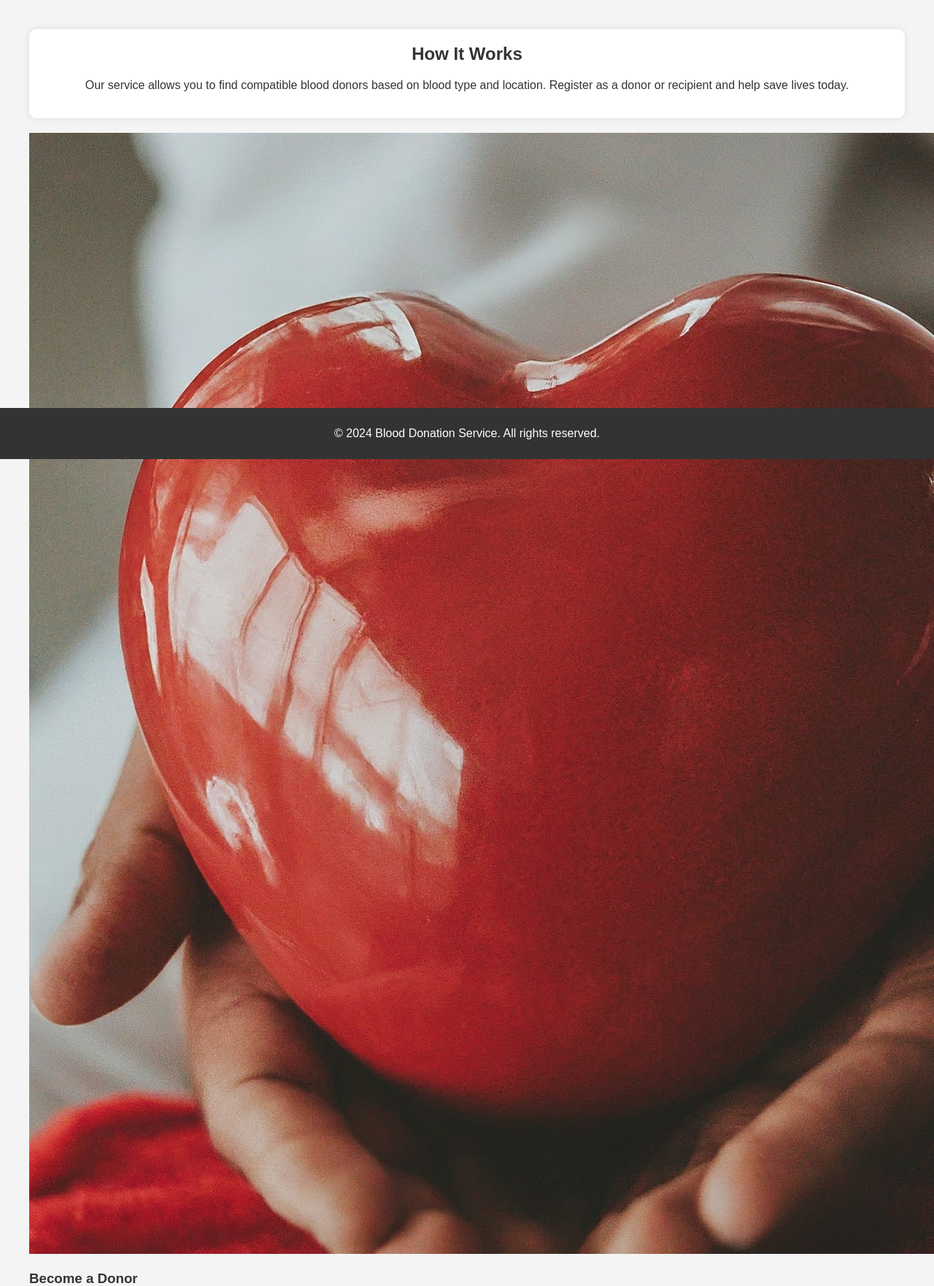
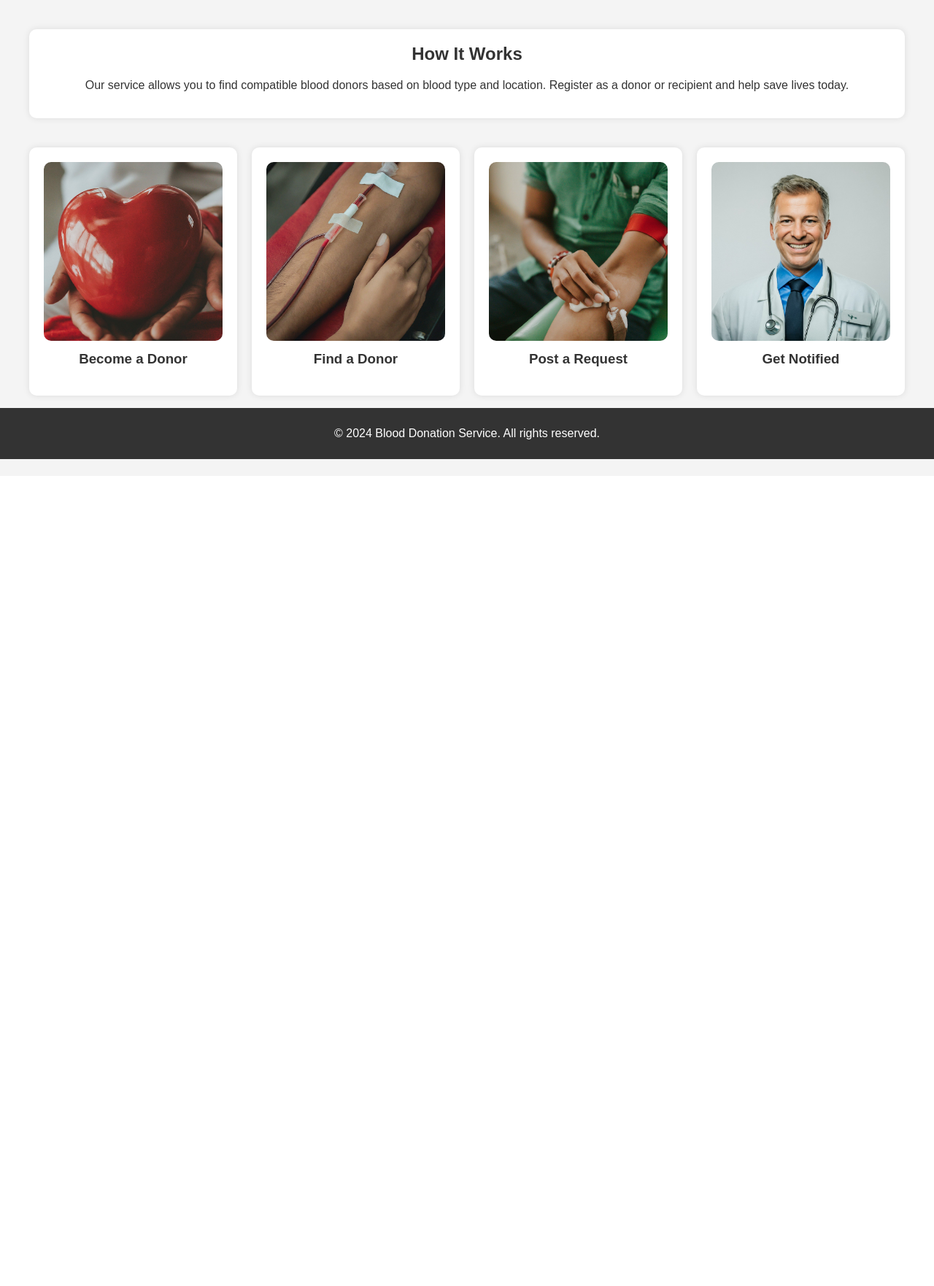
Before and after one commit to surajkr2520/Blood_Donor_Project, a Flask app: page / in a window 1280 px wide; the page is wider, and only the part inside the window is pictured. Shown: the part 171-1933 px from the top of that part at 73% size. After the commit the page ends 800 px from the top of that part, so only its background shows below. Run offline with Flask 3, Linux system fonts and the light colour scheme.

Commit message:
adding some new componets for the new features

```diff
--- a/static/style.css
+++ b/static/style.css
@@ -83,7 +83,7 @@ footer .container {
     padding: 0 20px;
 }
 
-/* New styles for the registration form */
+/* Styles for the registration and login forms */
 
 .form-container {
     background: #fff;
@@ -126,3 +126,55 @@ footer .container {
 .btn:hover {
     background: #ff4d4d;
 }
+
+/* Styles for the profile page */
+
+.profile-container {
+    background: #fff;
+    padding: 20px;
+    border-radius: 10px;
+    box-shadow: 0 0 10px rgba(0,0,0,0.1);
+    margin: 20px 0;
+    max-width: 600px;
+    margin: 20px auto;
+    text-align: center;
+}
+
+.profile-container h2 {
+    margin-top: 0;
+}
+
+.profile-container p {
+    margin: 10px 0;
+    font-size: 1.2em;
+}
+
+.features {
+    padding: 20px 0;
+}
+
+.flex-container {
+    display: flex;
+    flex-wrap: wrap;
+    justify-content: space-between;
+    gap: 20px;
+}
+
+.flex-item {
+    background: #fff;
+    padding: 20px;
+    border-radius: 10px;
+    box-shadow: 0 0 10px rgba(0,0,0,0.1);
+    text-align: center;
+    flex: 1 1 calc(25% - 40px); /* Adjust the width of flex items */
+    box-sizing: border-box;
+}
+
+.flex-item img {
+    max-width: 100%;
+    border-radius: 10px;
+}
+
+.flex-item h3 {
+    margin-top: 10px;
+}
```
